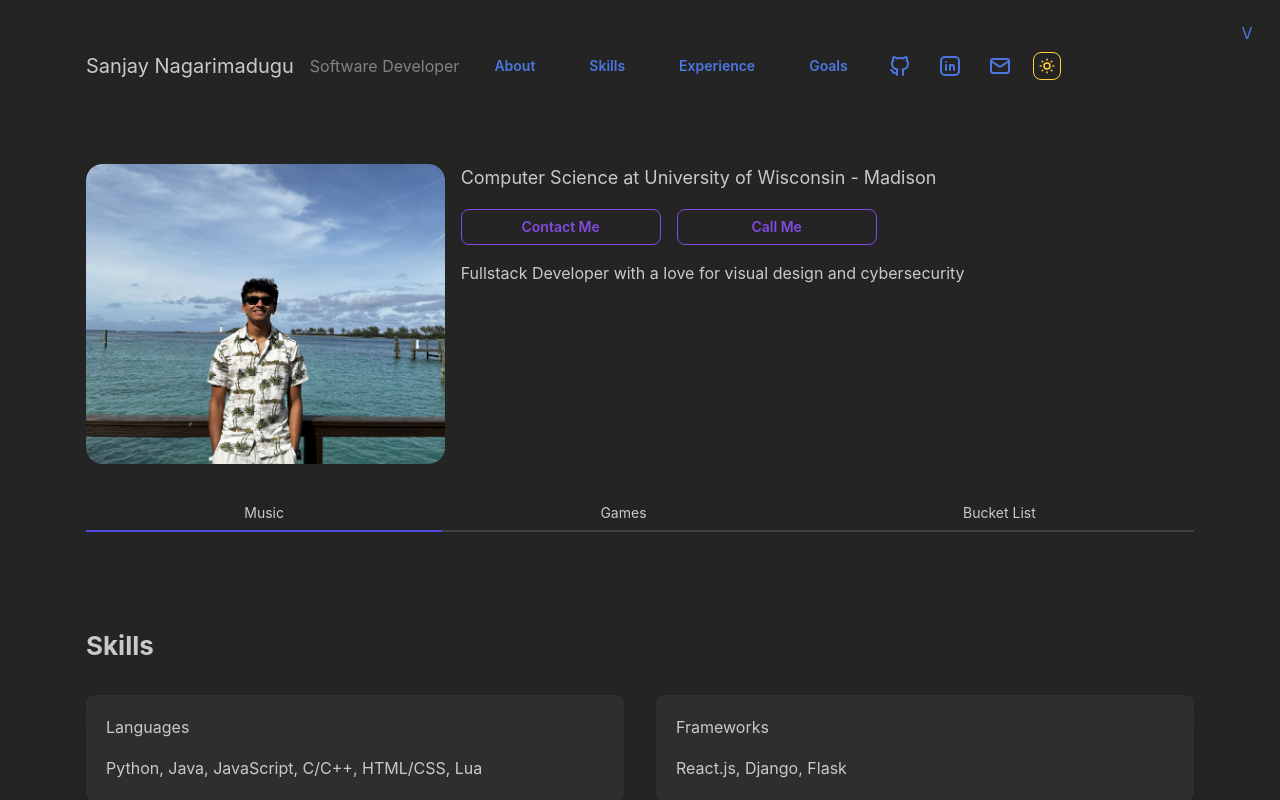
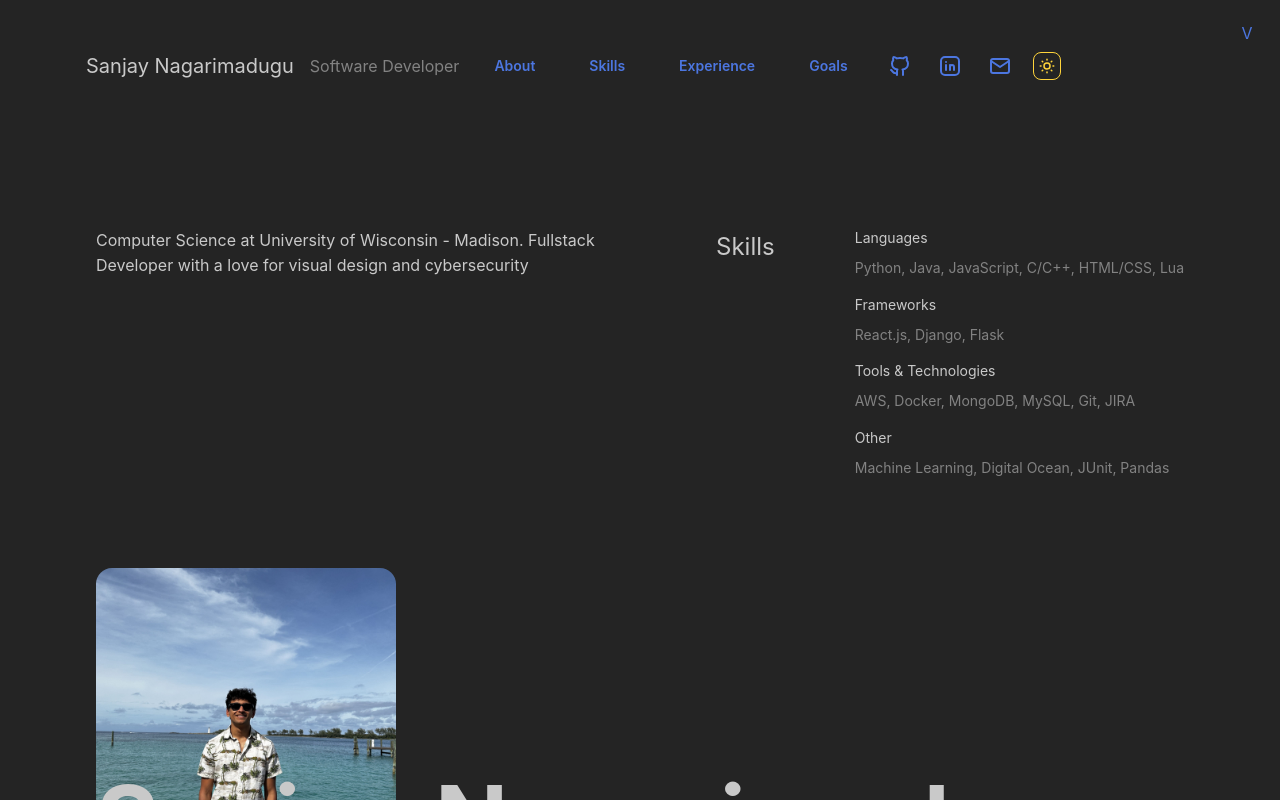
Before and after one commit to SanjayReddyN/personal-website, a React (Vite) app: page / in a window 1280 px wide. Shown: the top 800 px of the page. Built offline with nearby package versions, Linux system fonts and the light colour scheme.

Commit message:
Restructuring about page to have name in bottom, skills in top left

```diff
--- a/src/App.jsx
+++ b/src/App.jsx
@@ -29,9 +29,6 @@ function App() {
                   <About />
                 </Suspense>
                 <Suspense fallback={<LoadingOverlay visible />}>
-                  <Skills />
-                </Suspense>
-                <Suspense fallback={<LoadingOverlay visible />}>
                   <Projects />
                 </Suspense>
                 <Suspense fallback={<LoadingOverlay visible />}>
--- a/src/components/About.jsx
+++ b/src/components/About.jsx
@@ -10,69 +10,28 @@ import {
 import { SpotifySection } from "./about/SpotifySection";
 import { GamesSection } from "./about/GamesSection";
 import { BucketListSection } from "./about/BucketListSection";
+import Skills from "./Skills";
 import profileImage from "../images/Me.jpg";
 import React, { useState } from "react";
 import "./about/About.css";
 
 const About = () => {
-  const [showPhone, setShowPhone] = useState(false);
-  const [showEmail, setShowEmail] = useState(false);
+  return (
+    <section className="hero-section">
+      <div className="about-container">
+        <Text className="about-text">
+          Computer Science at University of Wisconsin - Madison. Fullstack
+          Developer with a love for visual design and cybersecurity
+        </Text>
+        <Skills />
+      </div>
 
-  return (
-    <Container id="about" size="lg" py="xl">
-      <Grid mb="xl">
-        <Grid.Col span={4}>
-          <div className="profile-image-container">
-            <img src={profileImage} alt="Profile" className="profile-image" />
-          </div>
-        </Grid.Col>
-        <Grid.Col span={8}>
-          <Stack spacing="xl" align="flex-start">
-            <Text size="lg">
-              Computer Science at University of Wisconsin - Madison
-            </Text>
-            <Group>
-              <Button
-                variant="outline"
-                onClick={() => setShowEmail(!showEmail)}
-                className="contact-button"
-              >
-                {showEmail ? "snagarimadug@wisc.edu" : "Contact Me"}
-              </Button>
-              <Button
-                variant="outline"
-                onClick={() => setShowPhone(!showPhone)}
-                className="contact-button"
-              >
-                {showPhone ? "+1 (608) 977-4238" : "Call Me"}
-              </Button>
-            </Group>
-            <Text size="md">
-              Fullstack Developer with a love for visual design and
-              cybersecurity
-            </Text>
-          </Stack>
-        </Grid.Col>
-      </Grid>
+      <div className="profile-section">
+        <img src={profileImage} alt="Profile" className="profile-image" />
+      </div>
 
-      <Tabs defaultValue="music">
-        <Tabs.List grow mb="xl">
-          <Tabs.Tab value="music">Music</Tabs.Tab>
-          <Tabs.Tab value="games">Games</Tabs.Tab>
-          <Tabs.Tab value="bucket-list">Bucket List</Tabs.Tab>
-        </Tabs.List>
-
-        <Tabs.Panel value="music">
-          <SpotifySection />
-        </Tabs.Panel>
-        <Tabs.Panel value="games">
-          <GamesSection />
-        </Tabs.Panel>
-        <Tabs.Panel value="bucket-list">
-          <BucketListSection />
-        </Tabs.Panel>
-      </Tabs>
-    </Container>
+      <Text className="name-text">Sanjay Nagarimadugu</Text>
+    </section>
   );
 };
 
--- a/src/components/Skills.jsx
+++ b/src/components/Skills.jsx
@@ -1,5 +1,6 @@
-import { Container, Title, SimpleGrid, Card, Text, Stack } from "@mantine/core";
+import { Text, Stack, Group } from "@mantine/core";
 import useScrollAnimation from "../hooks/useScrollAnimation.js";
+import "../App.css";
 
 const Skills = () => {
   const [ref, isVisible] = useScrollAnimation();
@@ -18,30 +19,30 @@ const Skills = () => {
   };
 
   return (
-    <Container id="skills" size="lg" py="xl">
-      <div ref={ref}>
-        <Title order={2} mb="xl">
+    <div className="skills-container">
+      <Group
+        align="flex-start"
+        spacing="xl"
+        className={`slide-left delay-1
+        }`}
+      >
+        <Text className="skills-header" weight={700}>
           Skills
-        </Title>
-        <SimpleGrid cols={2} spacing="xl">
-          {Object.entries(skillCategories).map(([category, skills], index) => (
-            <Card
-              key={category}
-              shadow="sm"
-              padding="lg"
-              className={`animate-on-scroll slide-up delay-${index + 1} ${
-                isVisible ? "is-visible" : ""
-              }`}
-            >
-              <Stack>
-                <Text weight={700}>{category}</Text>
-                <Text>{skills.join(", ")}</Text>
-              </Stack>
-            </Card>
+        </Text>
+        <Stack spacing="lg" className="skills-list">
+          {Object.entries(skillCategories).map(([category, skills]) => (
+            <div key={category}>
+              <Text size="sm" weight={500} mb="xs">
+                {category}
+              </Text>
+              <Text size="sm" color="dimmed">
+                {skills.join(", ")}
+              </Text>
+            </div>
           ))}
-        </SimpleGrid>
-      </div>
-    </Container>
+        </Stack>
+      </Group>
+    </div>
   );
 };
 
--- a/src/components/about/About.css
+++ b/src/components/about/About.css
@@ -1,3 +1,69 @@
+.hero-section {
+  height: 100vh;
+  position: relative;
+  padding: 4rem;
+}
+
+.about-container {
+  display: flex;
+  justify-content: space-between;
+  width: 100%;
+}
+
+.about-text {
+  font-size: 1rem;
+  max-width: 500px;
+  margin-top: 2rem;
+}
+
+.skills-container {
+  margin-top: 2rem;
+}
+
+.skills-header {
+  font-size: 1.5rem;
+  margin-right: 4rem;
+}
+
+.skills-list {
+  min-width: 300px;
+}
+
+.profile-section {
+  position: absolute;
+  bottom: 4rem;
+  left: 4rem;
+  width: 300px;
+  height: 300px;
+}
+
+.profile-image {
+  width: 100%;
+  height: 100%;
+  object-fit: cover;
+  border-radius: 16px;
+}
+
+.name-text {
+  position: absolute;
+  bottom: 4rem;
+  left: 4rem;
+  font-size: 6rem;
+  line-height: 1;
+  font-weight: 700;
+  z-index: 2;
+}
+
+@media (max-width: 768px) {
+  .about-container {
+    flex-direction: column;
+  }
+
+  .skills-container {
+    margin-top: 4rem;
+  }
+}
+
 .profile-image-container {
   width: 100%;
   height: 300px; /* Fixed height */
@@ -6,13 +72,6 @@
   border-radius: 16px;
 }
 
-  .profile-image {
-    position: absolute;
-    width: 100%;
-    height: 100%;
-    object-fit: cover;
-    border-radius: 16px;
-  }
 
   .contact-button {
     min-width: 200px;
--- a/src/index.css
+++ b/src/index.css
@@ -5,7 +5,7 @@
 
   color-scheme: light dark;
   color: rgba(255, 255, 255, 0.87);
-  background-color: #242424;
+  background-color: #151515;
 
   font-synthesis: none;
   text-rendering: optimizeLegibility;
@@ -15,8 +15,7 @@
 
 body {
   margin: 0;
-  min-width: 320px;
-  min-height: 100vh;
+  background-color: #151515;
 }
 
 a {
```
